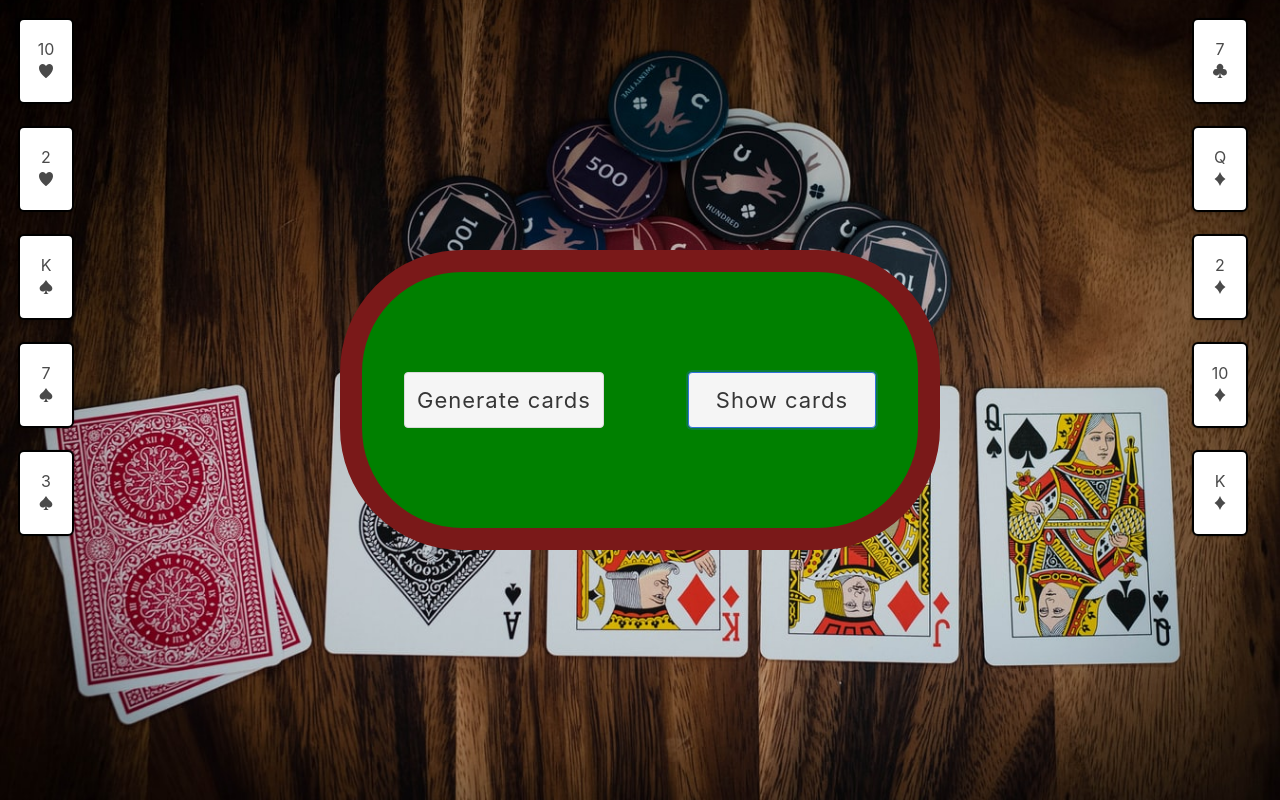
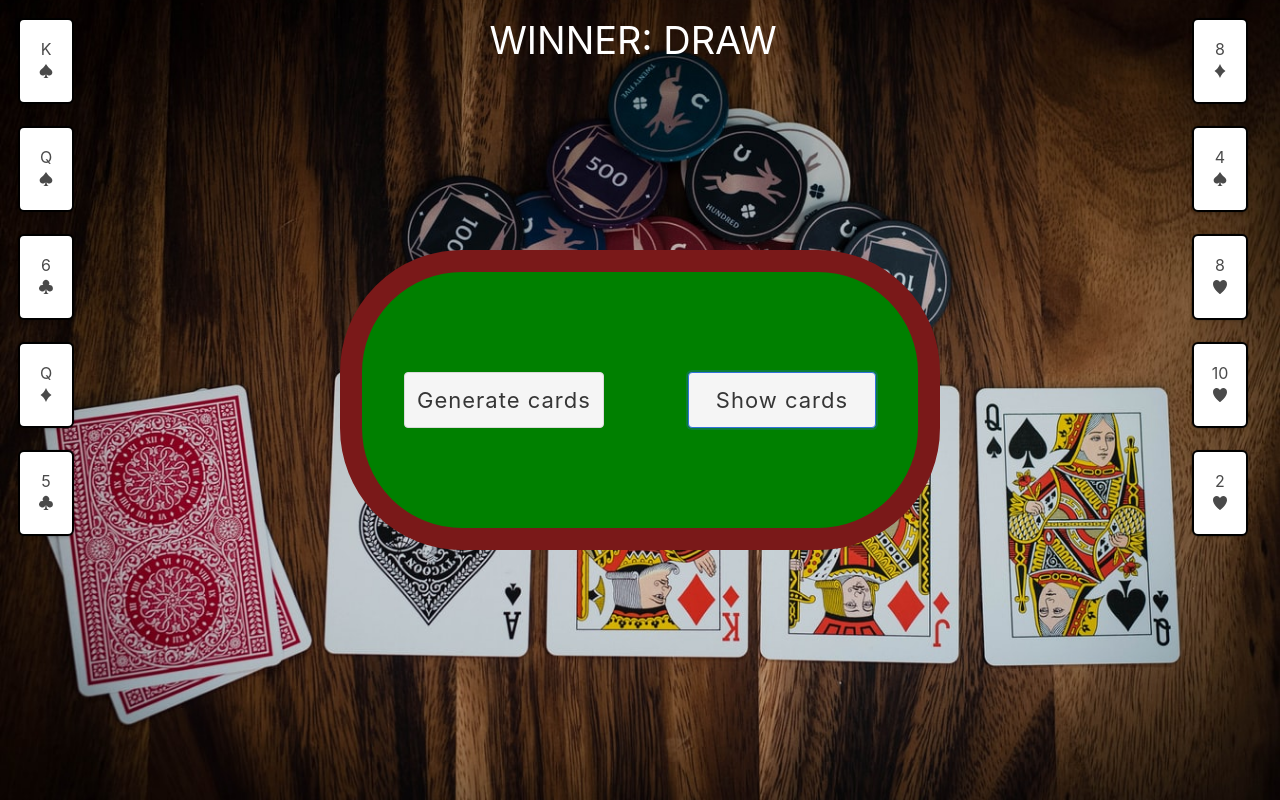
Before and after one commit to Anastasiia-Diachenko/poker-challenge, a React (Create React App) app: page / in a window 1280 px wide. Both pictures are taken after a click on the button "Show cards". Built offline with nearby package versions, Linux system fonts and the light colour scheme.

Commit message:
winner selector implemented

```diff
--- a/package.json
+++ b/package.json
@@ -20,6 +20,7 @@
     "build": "react-scripts build",
     "test": "react-scripts test",
     "eject": "react-scripts eject",
+    "predeploy": "npm run build",
     "deploy": "gh-pages -d build"
   },
   "eslintConfig": {
--- a/src/App.css
+++ b/src/App.css
@@ -24,3 +24,9 @@
 .mr {
   margin-right: 32px;
 }
+
+.winner-title {
+  margin-top: 12px;
+  font-size: 38px;
+  color: white;
+}
--- a/src/App.js
+++ b/src/App.js
@@ -8,10 +8,10 @@ import "./App.css";
 
 const App = () => {
   const [isShown, setIsShown] = useState(false);
-
-  const showCards = () => {
-    setIsShown(!isShown);
-  };
+  const [randoms1, setRandoms1] = useState([]);
+  const [randoms2, setRandoms2] = useState([]);
+  const [isWinner1, setIsWinner1] = useState(false);
+  const [isWinner2, setIsWinner2] = useState(false);
 
   const suits = ["Hearts", "Diamonds", "Spades", "Clubs"];
   const cardValues = [
@@ -44,8 +44,6 @@ const App = () => {
   };
 
   const cards = makeRandomCards();
-  const randoms1 = [];
-  const randoms2 = [];
 
   const randomCard = (cards, arr) => {
     const random = Math.floor(Math.random() * 51);
@@ -71,19 +69,56 @@ const App = () => {
 
   const generateCards = () => {
     console.log(randoms1, randoms2);
-  }
+  };
+
+  const getWinner = () => {
+    const uniqueValuesFirstHand = new Set(randoms1.map((v) => v.cardValue));
+    const uniqueValuesSecondHand = new Set(randoms2.map((v) => v.cardValue));
+
+    console.log(uniqueValuesFirstHand, uniqueValuesSecondHand);
+
+    if (uniqueValuesFirstHand.size < uniqueValuesSecondHand.size) {
+      setIsWinner1(true);
+    }
+
+    if (uniqueValuesFirstHand.size > uniqueValuesSecondHand.size) {
+      setIsWinner2(true);
+    }
+
+    if (uniqueValuesFirstHand.size === uniqueValuesSecondHand.size) {
+      return;
+    }
+  };
+
+  const showCards = () => {
+    setIsShown(!isShown);
+    getWinner();
+  };
 
   return (
     <div className="App">
       <div className="cards-container">
         {isShown && (
           <div className="card-container ml">
-            {randoms1.map((random) => (
-              <Card value={random.cardValue} suite={random.entity} />
+            {randoms1.slice(0, 5).map((random, i) => (
+              <Card
+                key={i}
+                value={random.cardValue}
+                suite={random.entity}
+                winner={isWinner1 ? "winner" : ""}
+              />
             ))}
           </div>
         )}
       </div>
+      {isShown && (
+        <p className="winner-title">
+          WINNER:{" "}
+          {(isWinner1 ? 1 : "") ||
+            (isWinner2 ? 2 : "") ||
+            (!isWinner1 && !isWinner2 ? "DRAW" : "")}
+        </p>
+      )}
       <Table>
         <Button
           className="button"
@@ -98,8 +133,13 @@ const App = () => {
       </Table>
       {isShown && (
         <div className="card-container mr">
-          {randoms2.map((random) => (
-            <Card value={random.cardValue} suite={random.entity} />
+          {randoms2.slice(0, 5).map((random, i) => (
+            <Card
+              key={i}
+              value={random.cardValue}
+              suite={random.entity}
+              winner={isWinner2 ? "winner" : ""}
+            />
           ))}
         </div>
       )}
--- a/src/components/Card/Card.css
+++ b/src/components/Card/Card.css
@@ -9,3 +9,8 @@
   border: 2px solid black;
   border-radius: 6px;
 }
+
+.winner {
+  border-width: 4px;
+  border-color: red;
+}
--- a/src/components/Card/index.jsx
+++ b/src/components/Card/index.jsx
@@ -3,7 +3,7 @@ import './Card.css';
 
 const Card = (props) => {
   return (
-    <div className="card">
+    <div className={`card ${props.winner}`}>
       <span>{props.value}</span>
       <span>{props.suite}</span>
     </div>
```
Also changed, not shown: src/components/Table/index.jsx (+1 -11 lines), 1 other file (tests, documents, lock files or other folders).
